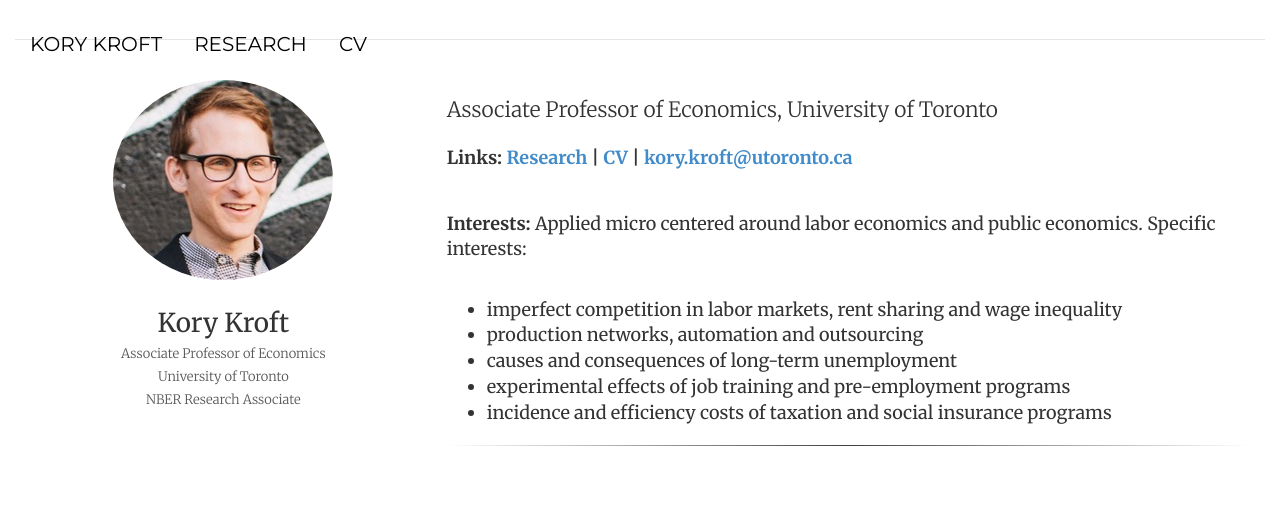
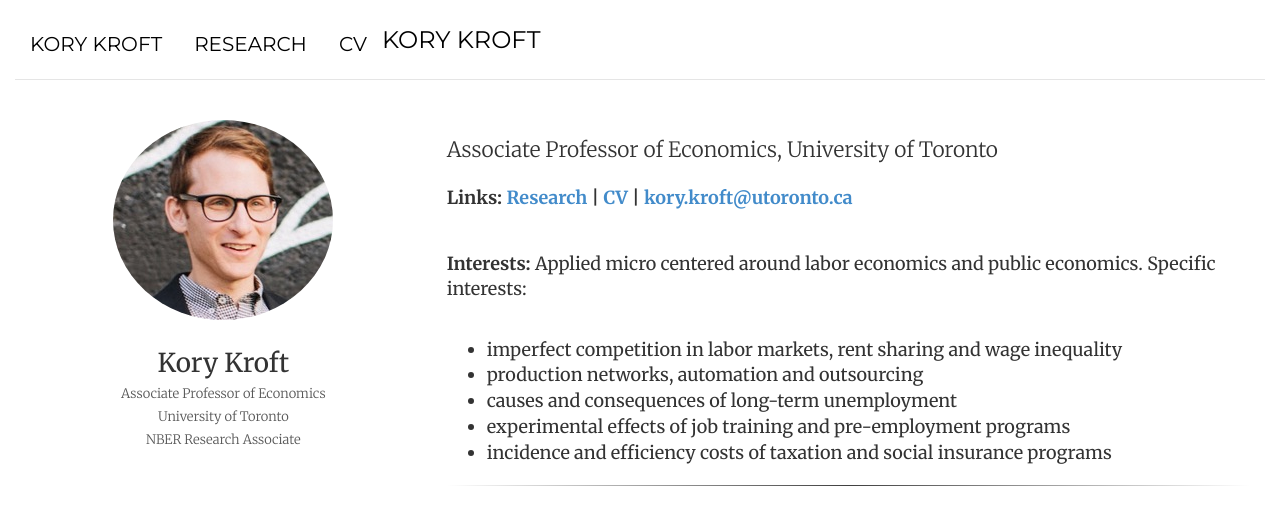
Before and after one commit to korykroft/korykroft.github.io, a Jekyll site: the page built from index.html, in a window 1280 px wide. Shown: the top 525 px of the page. Built offline with Jekyll 4.4.1, drawn with Linux system fonts in a browser that asks for light colours.

Commit message:
Update header.html

```diff
--- a/_includes/header.html
+++ b/_includes/header.html
@@ -5,6 +5,7 @@
 		<li class="{{ page.cv }}"><a href="/cv/resume_1.pdf" title="CV">CV</a></li>
 	</ul>
 -->
+	<h3 class="text-muted" style="color:black; display:inline;" ><a href="/">Kory Kroft</a></h3>
 	<ul class="nav nav-pills pull-left">
 		<li class="{{ page.cv }}"><a href="/" style="text-decoration: none; color: #000000;">Kory Kroft</a></li>
 		<li class="{{ page.cv }}"><a href="/research" title="Research" style="text-decoration: none; color: #000000;">Research</a></li>
```
